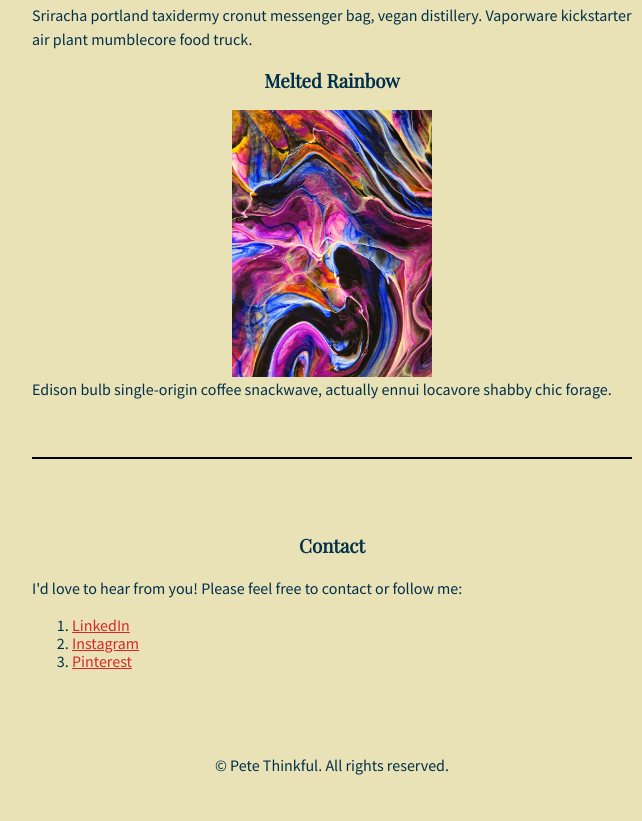
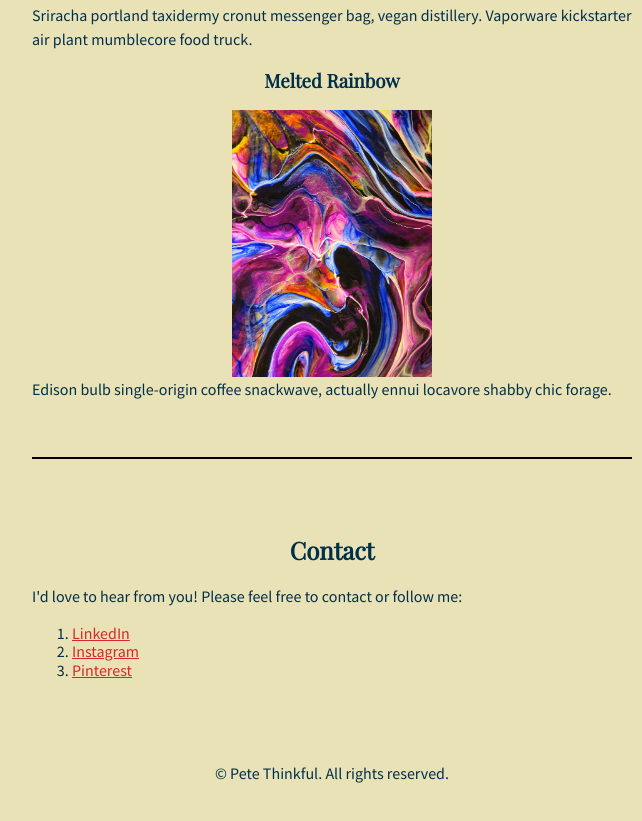
Before and after one commit to mikezullo/pete-thinkful, a plain HTML site: page index.html in a window 1280 px wide. Shown: the part 1832-2653 px from the top of the page, without its empty margins (308-950 px from the left). Drawn offline with nearby package versions, Linux system fonts and the light colour scheme.

Commit message:
Update index.html
Content header changed from h3 to h2

```diff
--- a/index.html
+++ b/index.html
@@ -71,7 +71,7 @@ Edison bulb single-origin coffee snackwave, actually ennui locavore shabby chic
 
       <!-- Contact section -->
       <article id="contact">
-      <h3>Contact</h3>
+      <h2>Contact</h2>
         <p>I'd love to hear from you! Please feel free to contact or follow me:</p>
         <ol>
           <li><a href="#">LinkedIn</a></li>
```
